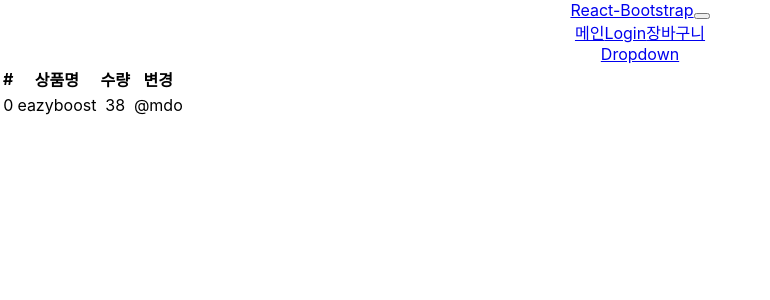
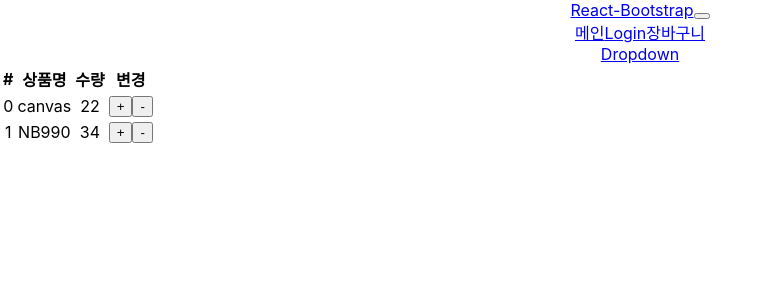
Before and after one commit to brido4125/react_study, a React (Create React App) app in the folder shop/: page /cart in a window 1280 px wide. Shown: the top 300 px of the page, without its empty margins (0-770 px from the left). Built offline with nearby package versions, Linux system fonts and the light colour scheme; the HTML template or start-up script is replaced by a standard one.

Commit message:
redux로 증감 버튼 만들기

```diff
--- a/shop/src/component/Cart.js
+++ b/shop/src/component/Cart.js
@@ -21,7 +21,22 @@ function Cart(props) {
                 <td>{a.id}</td>
                 <td>{a.name}</td>
                 <td>{a.quan}</td>
-                <td>@mdo</td>
+                <td>
+                  <button
+                    onClick={() => {
+                      props.dispatch({ type: "증가" });
+                    }}
+                  >
+                    +
+                  </button>
+                  <button
+                    onClick={() => {
+                      props.dispatch({ type: "감소" });
+                    }}
+                  >
+                    -
+                  </button>
+                </td>
               </tr>
             );
           })}
--- a/shop/src/component/Item.js
+++ b/shop/src/component/Item.js
@@ -9,7 +9,7 @@ export function Item(props) {
   let stock = useContext(stockContext);
   return itemList.map((event, index) => {
     return (
-      <div className="col-md-4" key={index}>
+      <div className="col-md-3" key={index}>
         <img
           src={
             "https://codingapple1.github.io/shop/shoes" + (index + 1) + ".jpg"
--- a/shop/src/component/LoginForm.js
+++ b/shop/src/component/LoginForm.js
@@ -1,4 +1,4 @@
-import React from "react";
+import React, { useEffect } from "react";
 import { Form } from "react-bootstrap";
 
 function LoginForm() {
--- a/shop/src/index.js
+++ b/shop/src/index.js
@@ -7,9 +7,27 @@ import { BrowserRouter } from "react-router-dom";
 
 import { Provider } from "react-redux";
 import { createStore } from "redux";
-let store = createStore(() => {
-  return [{ id: 0, name: "eazyboost", quan: 38 }];
-});
+
+let defaultState = [
+  { id: 0, name: "canvas", quan: 22 },
+  { id: 1, name: "NB990", quan: 34 },
+];
+
+function reducer(state = defaultState, action) {
+  if (action.type === "증가") {
+    let copy = [...state];
+    copy[0].quan++;
+    return copy;
+  } else if (action.type === "감소") {
+    let copy = [...state];
+    copy[0].quan--;
+    return copy;
+  }
+
+  return state;
+}
+
+let store = createStore(reducer);
 
 //BrowserRouter vs HashRouter => #기호가 들어가서 서버에서 URL 해시를 읽을 수 없다
 ReactDOM.render(
```
